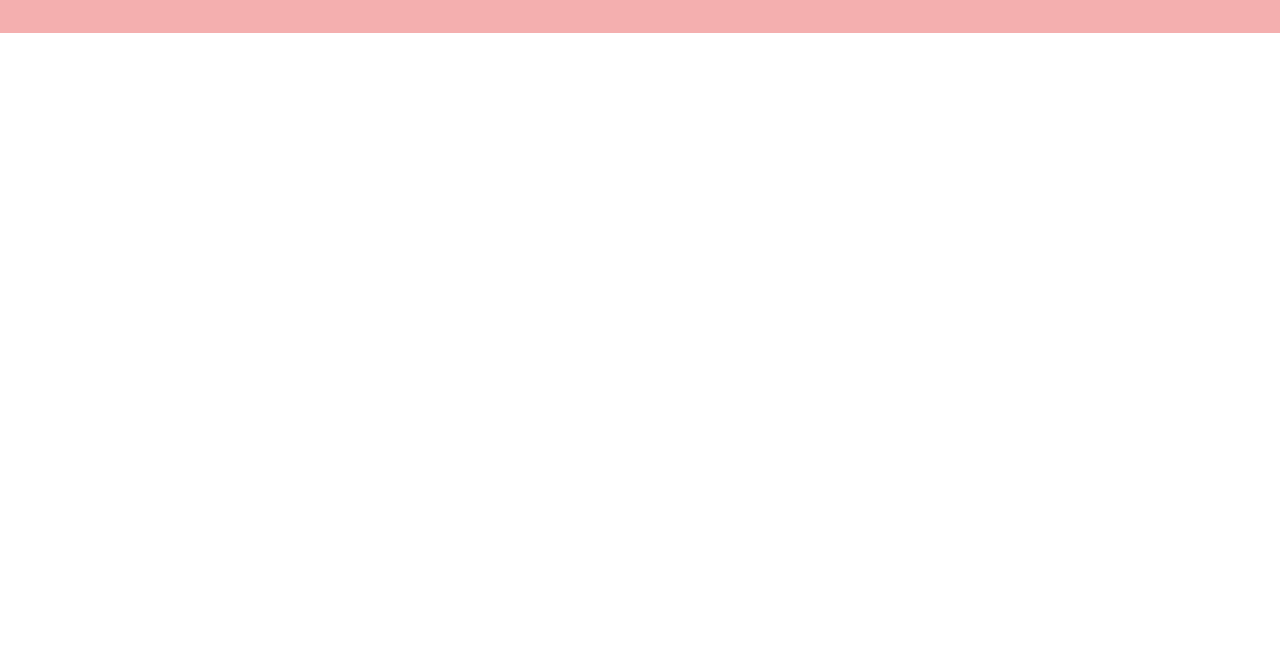
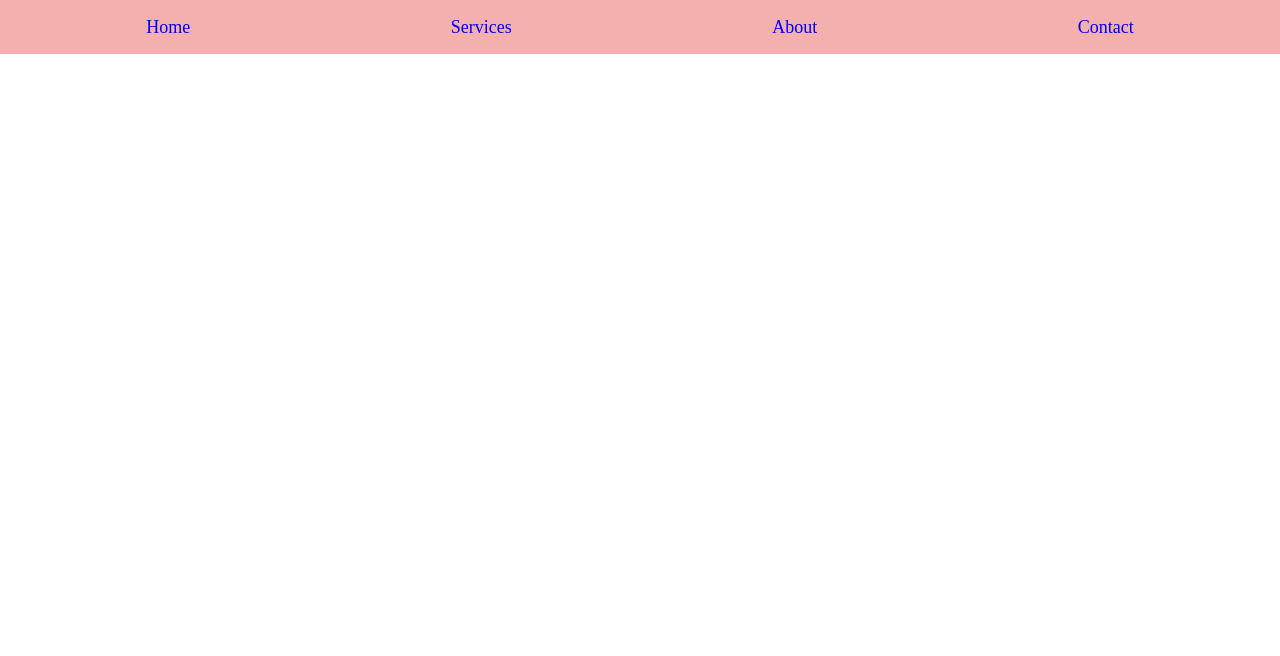
Before and after one commit to Jessicavazm/2024-april-t1w3, a plain HTML site: page index.html in a window 1280 px wide. Shown: the part 144-800 px from the top of the page. Drawn offline with Linux system fonts and the light colour scheme.

Commit message:
Complete Header

```diff
--- a/index.html
+++ b/index.html
@@ -5,6 +5,7 @@
     <meta name="viewport" content="width=device-width, initial-scale=1.0">
     <title>Company portfolio</title>
     <link rel="stylesheet" href="./styles/index.css">
+
 </head>
 <body>
     <header>
@@ -20,7 +21,12 @@
                 <span class="academy-text">Academy</span>
             </p>
         </div>
-
+        <nav id="nav-items">
+            <a href="#">Home</a>
+            <a href="./pages/services.html">Services</a>
+            <a href="./pages/about.html">About</a>
+            <a href="./pages/contact.html">Contact</a>
+        </nav>
     </header>
     <main></main>
     <footer></footer>
--- a/styles/index.css
+++ b/styles/index.css
@@ -29,3 +29,15 @@ header {
 .academy-text {
     color: #1c3c5c;
 }
+
+#nav-items {
+    width: 100%;
+    display: flex;
+    justify-content: space-around;
+    font-size: 18px;
+
+}
+
+#nav-items a {
+    text-decoration: none;
+}
```
Also changed, not shown: pages/about.html (added), pages/contact.html (added), pages/services.html (added), 1 other file.
